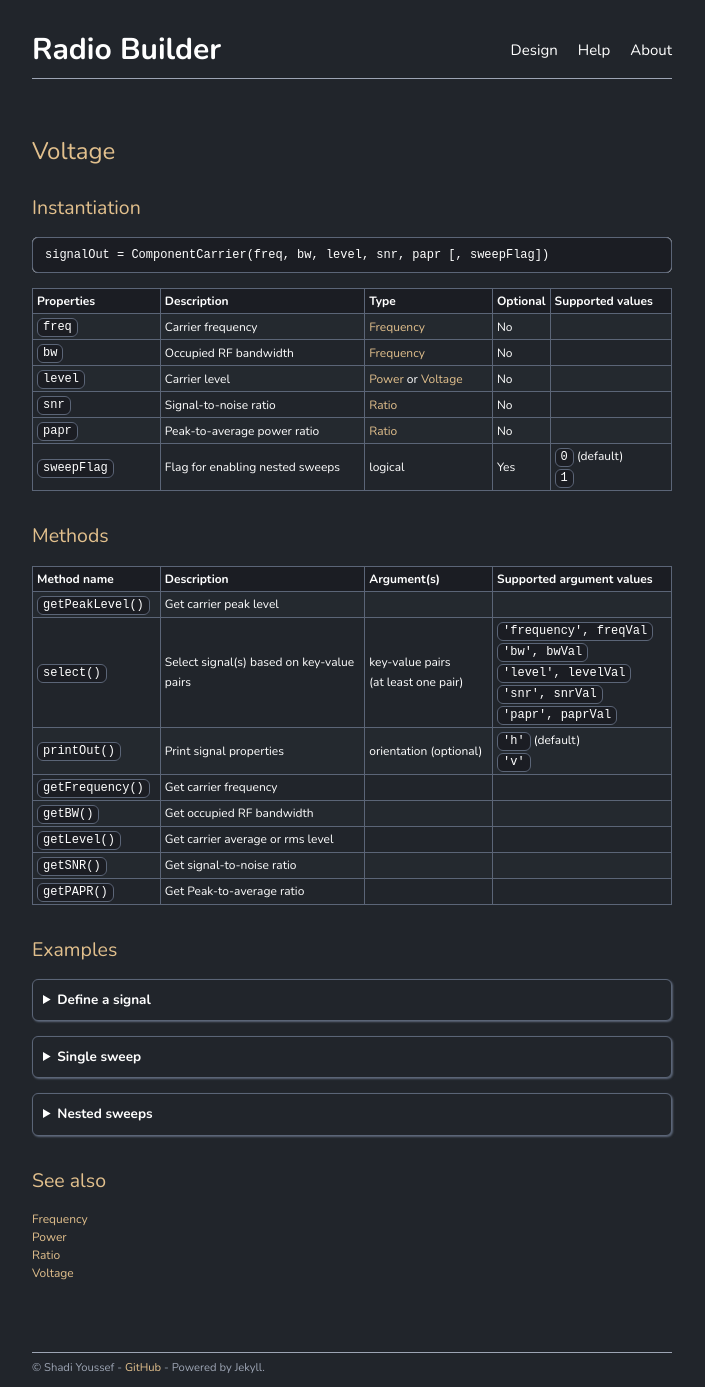
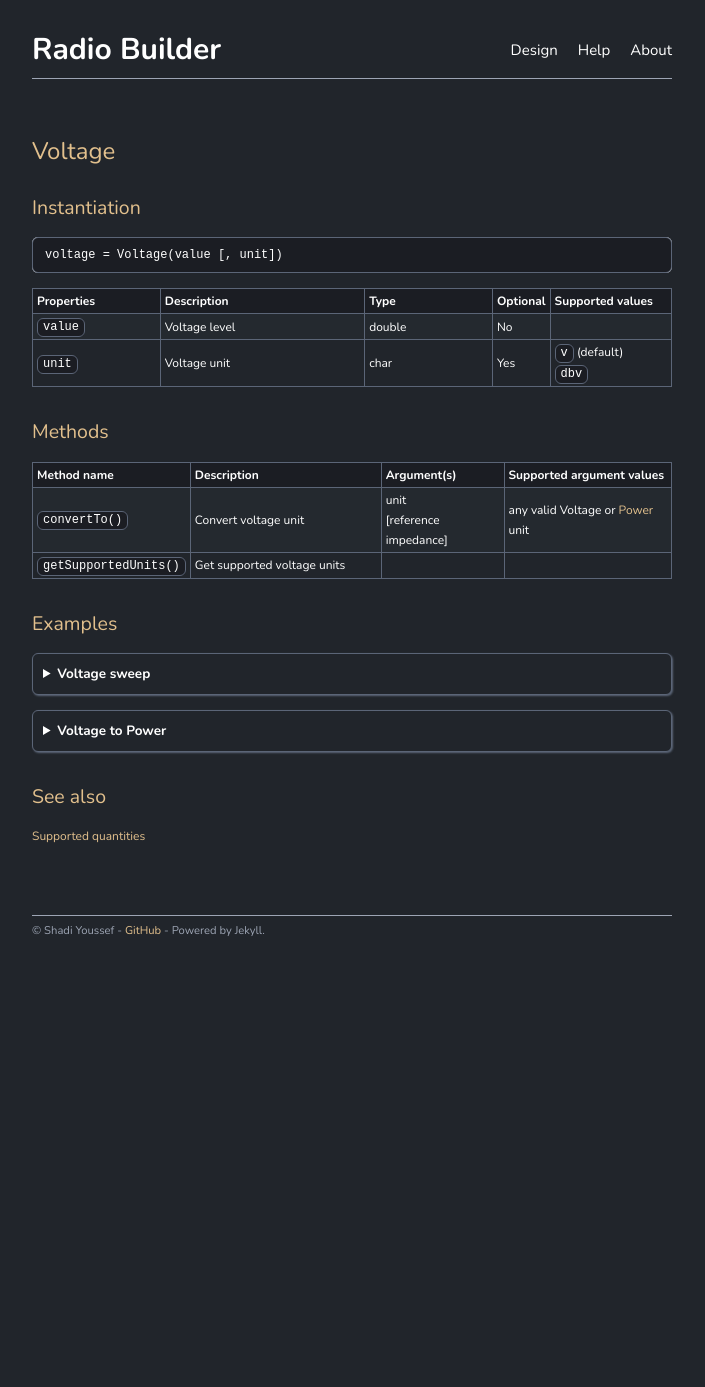
Before and after one commit to radiohub/radiobuilder, a Jekyll site: the page built from _posts/help/2023-04-28-voltage.markdown, in a window 1280 px wide. Shown: the whole page, without its empty margins (288-993 px from the left). Built offline with Jekyll 4.4.1, drawn with Linux system fonts in a browser that asks for light colours; some web fonts are replaced; after the commit the page ends 950 px from its top, so only the background shows below that.

Commit message:
Adding (Voltage) and updated (CarrierComponent) help pages

```diff
--- a/_posts/help/2023-04-28-voltage.markdown
+++ b/_posts/help/2023-04-28-voltage.markdown
@@ -9,166 +9,95 @@ permalink: "/:categories/:slug/"
 ### Instantiation
 
 {% highlight matlab %}
-signalOut = ComponentCarrier(freq, bw, level, snr, papr [, sweepFlag])
+voltage = Voltage(value [, unit])
 {% endhighlight %}
 
-| Properties   | Description                     | Type                 | Optional | Supported values
-| ------------ | ------------------------------- | -------------------- | -------- | ----------------
-| `freq`       | Carrier frequency               | [Frequency]          | No       |
-| `bw`         | Occupied RF bandwidth           | [Frequency]          | No       |
-| `level`      | Carrier level                   | [Power] or [Voltage] | No       |
-| `snr`        | Signal-to-noise ratio           | [Ratio]              | No       |
-| `papr`       | Peak-to-average power ratio     | [Ratio]              | No       |
-| `sweepFlag`  | Flag for enabling nested sweeps | logical              | Yes      | `0` (default) <br/> `1`
+| Properties | Description   | Type   | Optional | Supported values
+| ---------- | ------------- | ------ | -------- | ----------------
+| `value`    | Voltage level | double | No       |
+| `unit`     | Voltage unit  | char   | Yes      | `v` (default) <br/> `dbv`
 {: .help-props-table}
 
 
 ### Methods
 
-| Method name      | Description                               | Argument(s)     | Supported argument values
-| ---------------- | ----------------------------------------- | --------------- | -------------------------
-| `getPeakLevel()` | Get carrier peak level                    |                 |
-| `select()`       | Select signal(s) based on key-value pairs | key-value pairs <br/> (at least one pair) | `'frequency', freqVal` <br/> `'bw', bwVal` <br/> `'level', levelVal` <br/> `'snr', snrVal` <br/> `'papr', paprVal` |
-| `printOut()`     | Print signal properties                   | orientation (optional)    | `'h'` (default) <br/>  `'v'`
-| `getFrequency()` | Get carrier frequency                     |                 |
-| `getBW()`        | Get occupied RF bandwidth                 |                 |
-| `getLevel()`     | Get carrier average or rms level          |                 |
-| `getSNR()`       | Get signal-to-noise ratio                 |                 |
-| `getPAPR()`      | Get Peak-to-average ratio                 |                 |
+| Method name           | Description                     | Argument(s)     | Supported argument values
+| --------------------- | ------------------------------- | --------------- | -------------------------------
+| `convertTo()`         | Convert voltage unit            | unit <br/> [reference impedance] | any valid Voltage or [Power] unit
+| `getSupportedUnits()` | Get supported voltage units     |                 |
 {: .help-methods-table}
 
 
 ### Examples
 
-<details class="collapsible" markdown="1"><summary>Define a signal</summary>
+<details class="collapsible" markdown="1"><summary>Voltage sweep</summary>
 
-Define signal parameters
+Create a voltage sweep
 
 {% highlight matlab %}
-freq = Frequency(5.25e9,'hz');  % Channel center frequency
-bw = Frequency(160e6,'hz');     % Channel bandwidth
-level = Power(-56,'dbm');       % Channel power
-snr = Ratio(32,'db');           % Channel signal-to-noise ratio
-papr = Ratio(12,'db');          % Peak-to-average ratio I+jQ
+voltage = Voltage([1:10]*1e-3,'v');
+voltage.getValue
 {% endhighlight %}
 
-Generate the signal and check its parameters using `printOut`
+<div class="language-matlab matlab-printout">
+ans =
+    0.0010
+    0.0020
+    0.0030
+    0.0040
+    0.0050
+    0.0060
+    0.0070
+    0.0080
+    0.0090
+    0.0100
+</div>
+
+Convert to decibel scale
 
 {% highlight matlab %}
-signalOut = ComponentCarrier(freq, bw, level, snr, papr);
-signalOut.printOut()
+voltage.convertTo('dbv').getValue
 {% endhighlight %}
 
-which prints out the following
-
 <div class="language-matlab matlab-printout">
- Freq [MHz]:  5250.0
-   BW [MHz]:   160.0
-Level [dBm]:   -56.0
-  SNR [ dB]:    32.0
- PAPR [ dB]:    12.0
+ans =
+  -60.0000
+  -53.9794
+  -50.4576
+  -47.9588
+  -46.0206
+  -44.4370
+  -43.0980
+  -41.9382
+  -40.9151
+  -40.0000
 </div>
 
 </details>
 
 
-<details class="collapsible" markdown="1"><summary>Single sweep</summary>
+<details class="collapsible" markdown="1"><summary>Voltage to Power</summary>
 
-We can sweep any of the signal parameters, for example, signal power
+Calculate the power level corresponding to 1mV across a 75ohm impedance
 
 {% highlight matlab %}
-freq = Frequency(5.25e9,'hz');
-bw = Frequency(160e6,'hz');
-level = Power([-60:2:-50],'dbm');
-snr = Ratio(32,'db');
-papr = Ratio(12,'db');
+Voltage(1*1e-3,'v').convertTo('dbm',75)
 {% endhighlight %}
 
-Generate the signal and check its properties using `printOut`
+<div class="language-matlab matlab-printout">
+ans =
 
-{% highlight matlab %}
-signalOut = ComponentCarrier(freq, bw, level, snr, papr);
-signalOut.printOut('v')
-{% endhighlight %}
+  Power with properties:
 
-which prints out the following
-
-{% highlight tex %}
-Freq [MHz]   BW [MHz]  Level [dBm]   SNR [dB]   PAPR [dB]
-  5250.0      160.0       -60.0        32.0        12.0
-  5250.0      160.0       -58.0        32.0        12.0
-  5250.0      160.0       -56.0        32.0        12.0
-  5250.0      160.0       -54.0        32.0        12.0
-  5250.0      160.0       -52.0        32.0        12.0
-  5250.0      160.0       -50.0        32.0        12.0
-{% endhighlight %}
-
-</details>
-
-<details class="collapsible" markdown="1"><summary>Nested sweeps</summary>
-
-We can also create nested sweeps of two or more properties using `sweepFlag`. For example, here we sweep both the signal level and signal bandwidth
-
-{% highlight matlab %}
-freq = Frequency(5.25e9,'hz');
-bw = Frequency([20,160]*1e6,'hz');
-level = Power([-60:2:-50],'dbm');
-snr = Ratio(32,'db');
-papr = Ratio(12,'db');
-{% endhighlight %}
-
-Generate the nested sweeps by settings `sweepFlag` to 1 (or alternatively `true`) and check the results using `printOut`
-
-{% highlight matlab %}
-signalOut = ComponentCarrier(freq, bw, level, snr, papr, 1);
-signalOut.printOut('v')
-{% endhighlight %}
-
-which prints out the following
-
-{% highlight tex %}
-Freq [MHz]   BW [MHz]  Level [dBm]   SNR [dB]   PAPR [dB]
-  5250.0       20.0       -60.0        32.0        12.0
-  5250.0       20.0       -58.0        32.0        12.0
-  5250.0       20.0       -56.0        32.0        12.0
-  5250.0       20.0       -54.0        32.0        12.0
-  5250.0       20.0       -52.0        32.0        12.0
-  5250.0       20.0       -50.0        32.0        12.0
-  5250.0      160.0       -60.0        32.0        12.0
-  5250.0      160.0       -58.0        32.0        12.0
-  5250.0      160.0       -56.0        32.0        12.0
-  5250.0      160.0       -54.0        32.0        12.0
-  5250.0      160.0       -52.0        32.0        12.0
-  5250.0      160.0       -50.0        32.0        12.0
-{% endhighlight %}
-
-We can then select the 20 MHz power sweep and printout the results
-
-{% highlight matlab %}
-signalOut.select('bw',Frequency(20e6)).printOut('v')
-{% endhighlight %}
-
-which then prints out
-
-{% highlight tex %}
-Freq [MHz]   BW [MHz]  Level [dBm]   SNR [dB]   PAPR [dB]
-  5250.0       20.0       -60.0        32.0        12.0
-  5250.0       20.0       -58.0        32.0        12.0
-  5250.0       20.0       -56.0        32.0        12.0
-  5250.0       20.0       -54.0        32.0        12.0
-  5250.0       20.0       -52.0        32.0        12.0
-  5250.0       20.0       -50.0        32.0        12.0
-{% endhighlight %}
+    refImpedance: 75
+           value: -48.7506
+            unit: [1×1 Unit]
+</div>
 
 </details>
 
 ### See also
-[Frequency][frequency]
-[Power][power]
-[Ratio][ratio]
-[Voltage][voltage]
+[Supported quantities][supported-quantities]
 
-[frequency]: {% post_url /help/2023-04-28-frequency %}
-[power]: {% post_url /help/2023-04-28-power %}
-[ratio]: {% post_url /help/2023-04-28-ratio %}
-[voltage]: {% post_url /help/2023-04-28-voltage %}
+[supported-quantities]: {{site.baseurl}}{%link _posts/help/2023-05-03-supported-quantities.markdown %}
+[power]: {{site.baseurl}}{%post_url /help/2023-04-28-power %}
```
Also changed, not shown: _posts/help/2023-04-28-component-carrier.markdown (+7 -7 lines).
